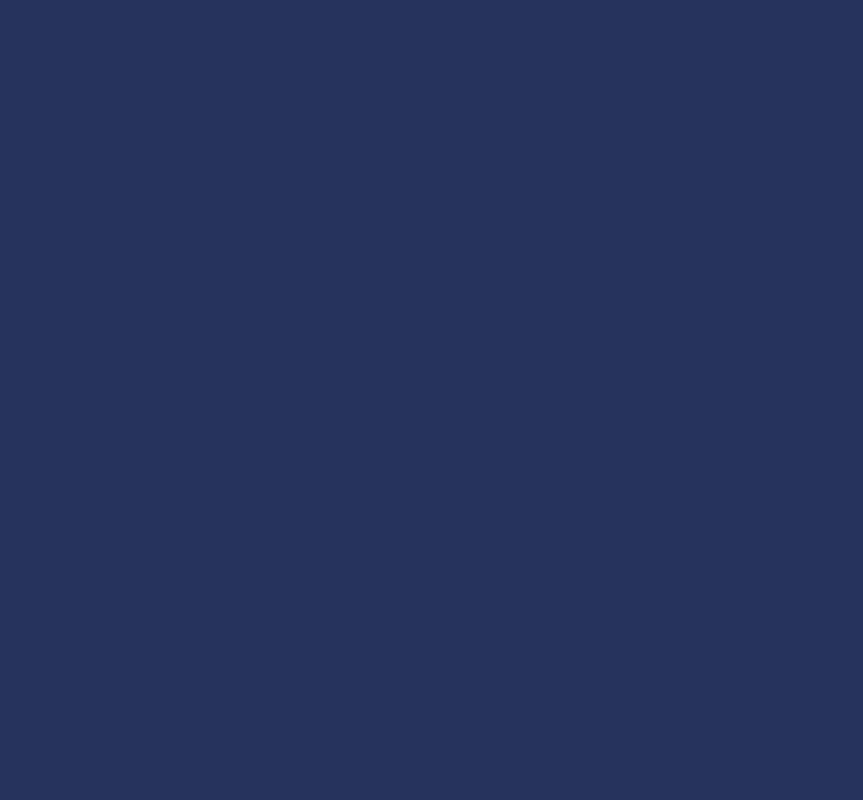
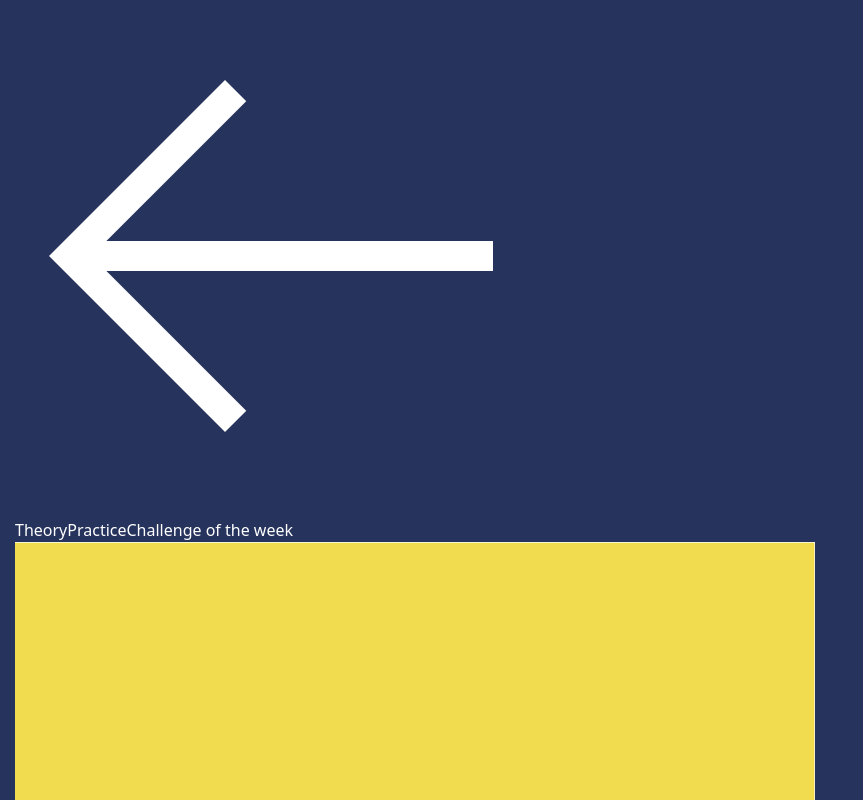
Before and after one commit to JamshidPts/LearnJs, a React (Vite) app: page /lessons in a window 1280 px wide. Shown: the top 800 px of the page, without its empty margins (0-863 px from the left). Built offline with nearby package versions, Linux system fonts and the light colour scheme.

Commit message:
I created page LessonPage where i use Lessons.jsx

```diff
--- a/src/pages/LessonsPage.jsx
+++ b/src/pages/LessonsPage.jsx
@@ -1,10 +1,9 @@
 import React from 'react'
+import Lessons from '../components/Lessons'
 
 function LessonsPage() {
   return (
-    <header>
-
-    </header>
+      <Lessons />
   )
 }
 
```
